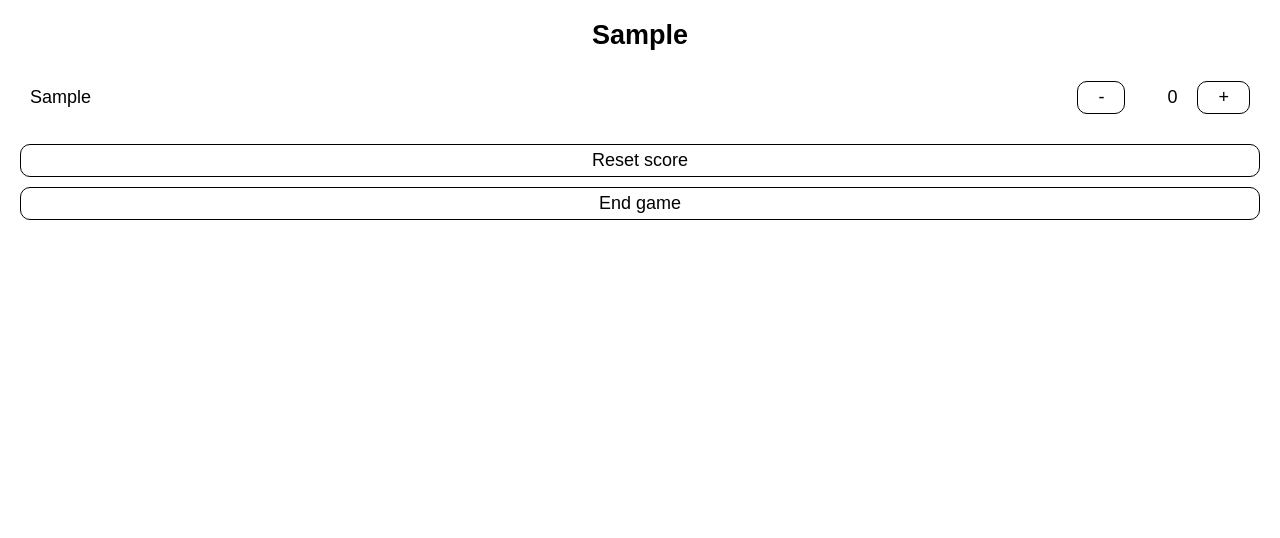
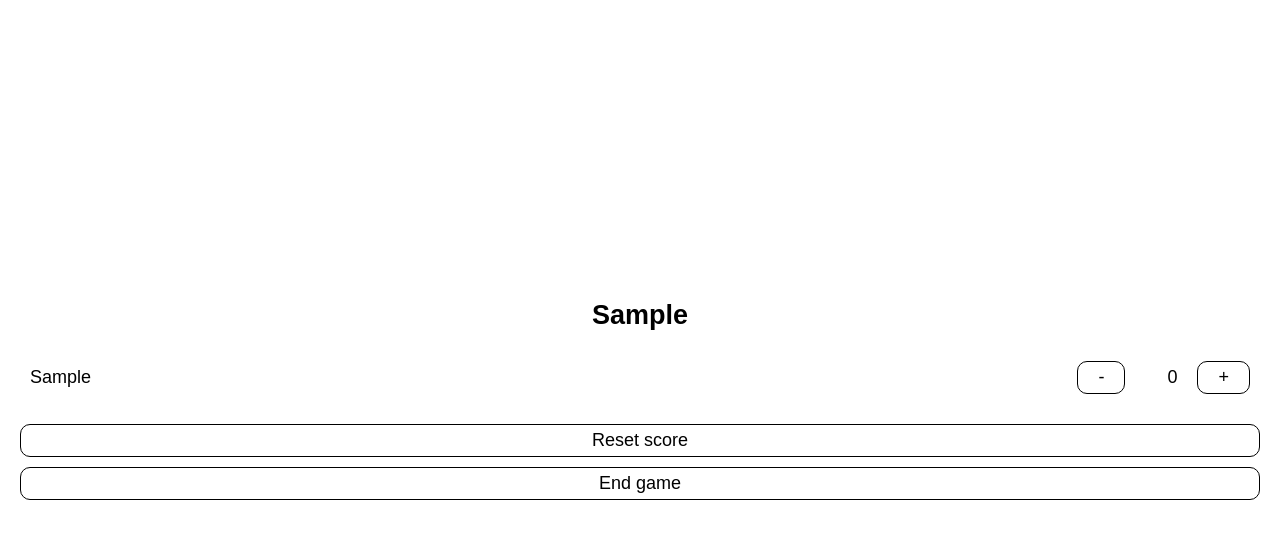
Before and after one commit to MelGGit/scorekeeper, a React (Create React App) app: page / in a window 1280 px wide. Both pictures are taken after typing "Sample", "Sample" into the empty fields and a click on the button "Create game". Shown: the top 538 px of the page. Built offline with nearby package versions, Linux system fonts and the light colour scheme.

Commit message:
added flex

```diff
--- a/src/App.js
+++ b/src/App.js
@@ -77,4 +77,8 @@ const AppContainer = styled.div`
 `
 const PageContainer = styled.div`
   padding: 20px;
+  height: 100%;
+  display: flex;
+  justify-content: center;
+  align-items: center;
 `
--- a/src/pages/CreatePage.js
+++ b/src/pages/CreatePage.js
@@ -42,6 +42,7 @@ export default function CreatePage({ onSubmit }) {
 const Form = styled.form`
   display: grid;
   gap: 20px;
+  width: 100%;
 `
 
 const Label = styled.label`
--- a/src/pages/GamePage.js
+++ b/src/pages/GamePage.js
@@ -45,7 +45,7 @@ export default function GamePage({
 
 const Container = styled.div`
   display: grid;
-  height: 100%;
+  width: 100%;
   gap: 20px;
   grid-template-rows: min-content min-content auto;
 `
@@ -55,7 +55,6 @@ const ButtonContainer = styled.div`
   gap: 10px;
   height: 100%;
   flex-direction: column;
-  justify-content: space-between;
 `
 const PlayerContainer = styled.div`
   display: grid;
```
Also changed, not shown: src/ressources/background.jpg (added).
